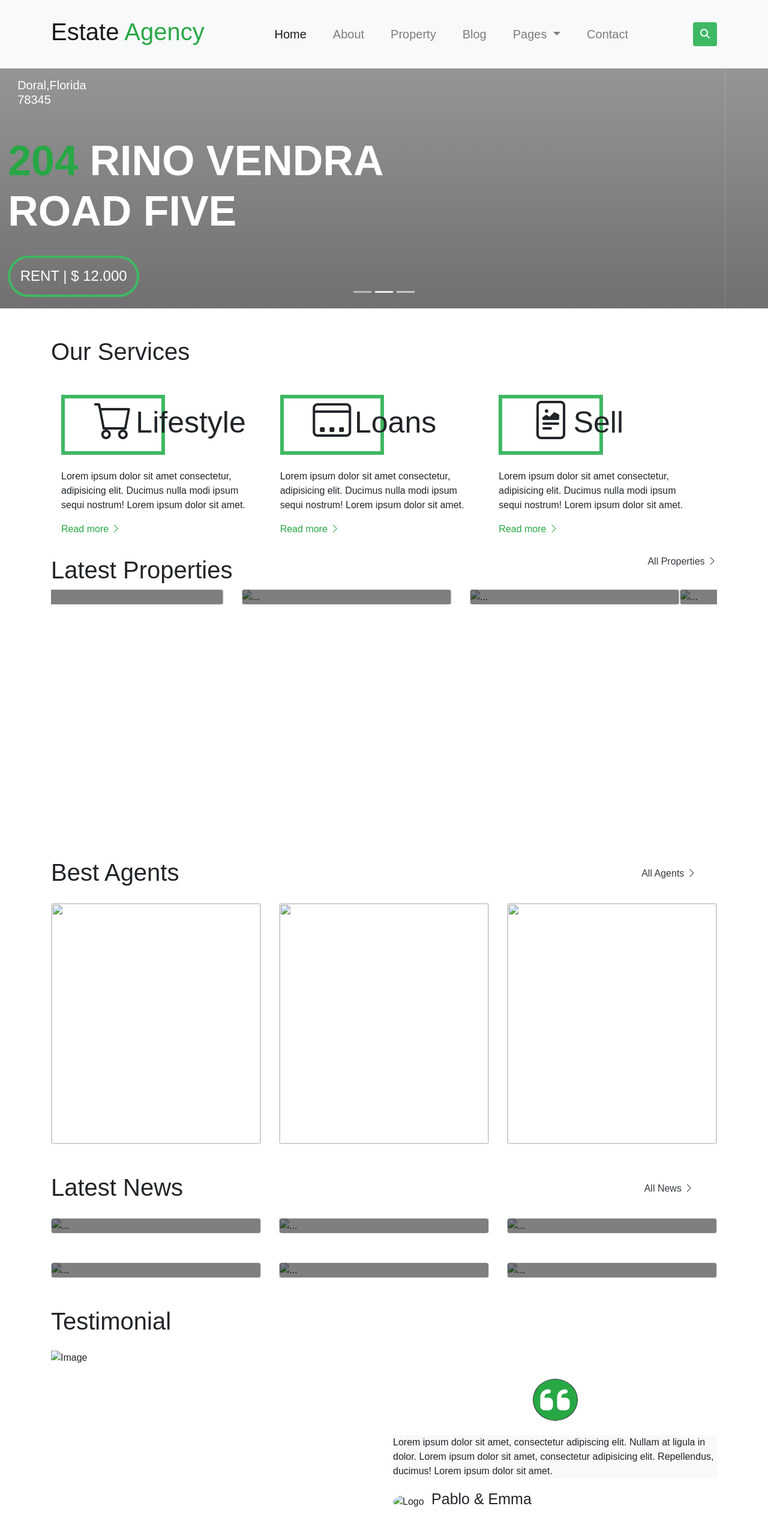
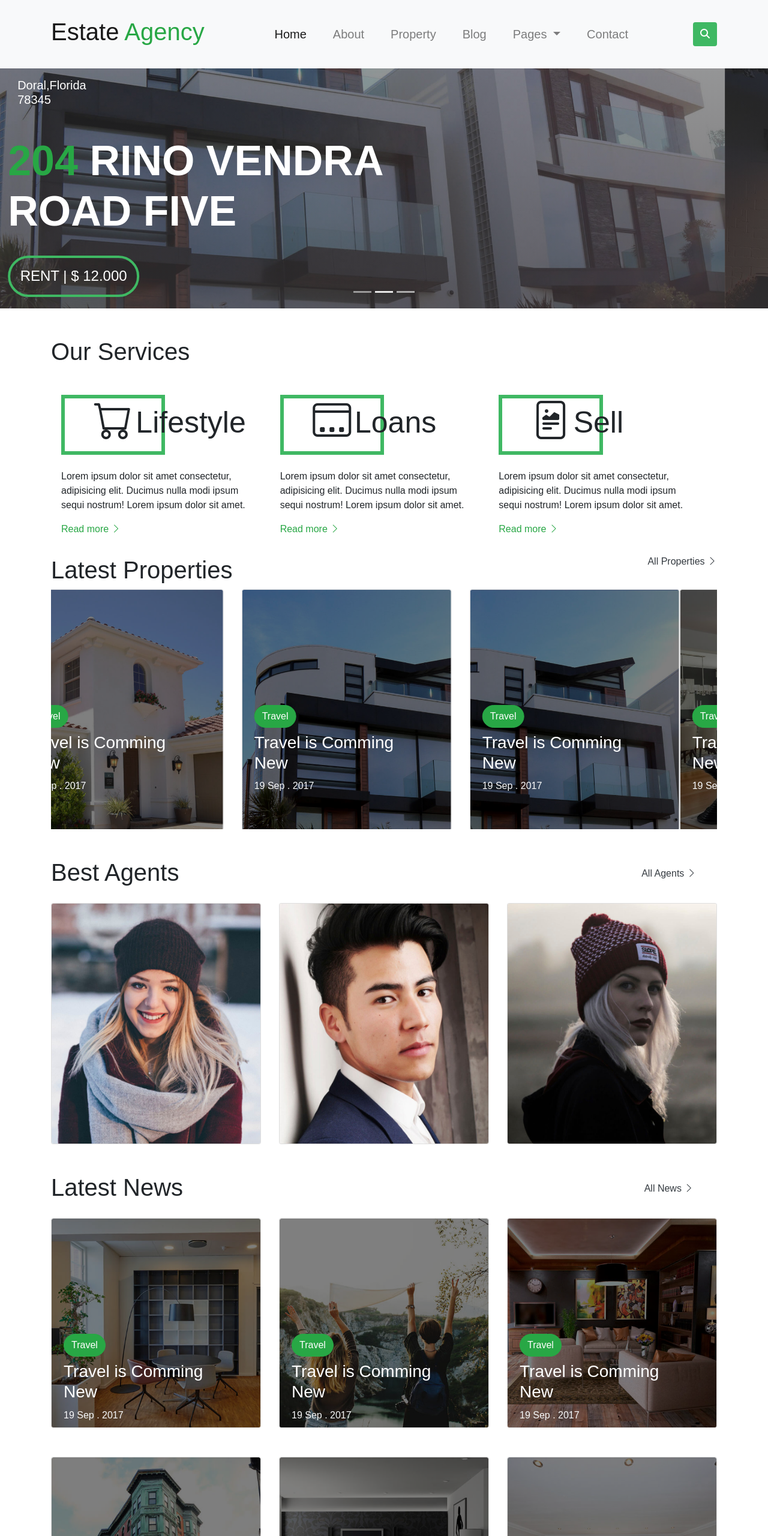
Before and after one commit to F20RSEEN1M01023H/Estate-Agency-Website, a plain HTML site: page index.html in a window 1280 px wide. Shown: the top 2560 px of the page at 60% size. Drawn offline with nearby package versions, Linux system fonts and the light colour scheme.

Commit message:
Update index.html

```diff
--- a/index.html
+++ b/index.html
@@ -198,7 +198,7 @@
             </ol>
             <div class="carousel-inner">
                 <div class="carousel-item active"
-                    style="background-image:linear-gradient(to bottom, rgba(51, 52, 54, 0.52), rgba(61, 58, 60, 0.73)), url('assets/img/slide-1.jpg');">
+                    style="background-image:linear-gradient(to bottom, rgba(51, 52, 54, 0.52), rgba(61, 58, 60, 0.73)), url('assets/slide-1.jpg');">
                     <div class="container text-white">
                         <div class="row">
                             <div class="col-8">
@@ -215,7 +215,7 @@
                     </div>
                 </div>
                 <div class="carousel-item"
-                    style="background-image:linear-gradient(to bottom, rgba(51, 52, 54, 0.52), rgba(61, 58, 60, 0.73)), url('assets/img/slide-2.jpg');">
+                    style="background-image:linear-gradient(to bottom, rgba(51, 52, 54, 0.52), rgba(61, 58, 60, 0.73)), url('assets/slide-2.jpg');">
                     <div class="container text-white">
                         <div class="row">
                             <div class="col-8">
@@ -232,7 +232,7 @@
                     </div>
                 </div>
                 <div class="carousel-item"
-                    style="background-image: linear-gradient(to bottom, rgba(51, 52, 54, 0.52), rgba(61, 58, 60, 0.73)),url('assets/img/slide-3.jpg');">
+                    style="background-image: linear-gradient(to bottom, rgba(51, 52, 54, 0.52), rgba(61, 58, 60, 0.73)),url('assets/slide-3.jpg');">
                     <div class="container text-white">
                         <div class="row">
                             <div class="col-8">
@@ -345,7 +345,7 @@
 
                                     <div class="col-lg-4 col-md-6 col-sm-11">
                                         <div class="card">
-                                            <img src="assets/img/property-2.jpg" class="card-img-top img-zoom img-fluid"
+                                            <img src="assets/property-2.jpg" class="card-img-top img-zoom img-fluid"
                                                 alt="...">
                                             <div class="card-img-overlay bg"
                                                 style="height: 400px; width: 100%; background-color: black;">
@@ -365,7 +365,7 @@
                                     </div>
                                     <div class="col-lg-4 col-md-6 col-sm-11">
                                         <div class="card">
-                                            <img src="assets/img/property-3.jpg" class="card-img-top img-zoom img-fluid"
+                                            <img src="assets/property-3.jpg" class="card-img-top img-zoom img-fluid"
                                                 alt="...">
                                             <div class="card-img-overlay bg"
                                                 style="height: 400px; width: 100%; background-color: black;">
@@ -389,7 +389,7 @@
                                 <div class="row">
                                     <div class="col-4">
                                         <div class="card">
-                                            <img src="assets/img/property-4.jpg" class="card-img-top img-zoom img-fluid"
+                                            <img src="assets/property-4.jpg" class="card-img-top img-zoom img-fluid"
                                                 alt="...">
                                             <div class="card-img-overlay bg"
                                                 style="height: 400px; width: 100%; background-color: black;">
@@ -409,7 +409,7 @@
                                     </div>
                                     <div class="col-4">
                                         <div class="card">
-                                            <img src="assets/img/property-5.jpg" class="card-img-top img-zoom img-fluid"
+                                            <img src="assets/property-5.jpg" class="card-img-top img-zoom img-fluid"
                                                 alt="...">
                                             <div class="card-img-overlay bg"
                                                 style="height: 400px; width: 100%; background-color: black;">
@@ -429,7 +429,7 @@
                                     </div>
                                     <div class="col-4">
                                         <div class="card">
-                                            <img src="assets/img/property-6.jpg" class="card-img-top img-zoom img-fluid"
+                                            <img src="assets/property-6.jpg" class="card-img-top img-zoom img-fluid"
                                                 alt="...">
                                             <div class="card-img-overlay bg"
                                                 style="height: 400px; width: 100%; background-color: black;">
@@ -453,7 +453,7 @@
                                 <div class="row">
                                     <div class="col-4">
                                         <div class="card">
-                                            <img src="assets/img/property-7.jpg" class="card-img-top img-zoom img-fluid"
+                                            <img src="assets/property-7.jpg" class="card-img-top img-zoom img-fluid"
                                                 alt="...">
                                             <div class="card-img-overlay bg"
                                                 style="height: 400px; width: 100%; background-color: black;">
@@ -473,7 +473,7 @@
                                     </div>
                                     <div class="col-4">
                                         <div class="card">
-                                            <img src="assets/img/property-8.jpg" class="card-img-top img-zoom img-fluid"
+                                            <img src="assets/property-8.jpg" class="card-img-top img-zoom img-fluid"
                                                 alt="...">
                                             <div class="card-img-overlay bg"
                                                 style="height: 400px; width: 100%; background-color: black;">
@@ -493,7 +493,7 @@
                                     </div>
                                     <div class="col-4">
                                         <div class="card">
-                                            <img src="assets/img/property-9.jpg" class="card-img-top img-zoom img-fluid"
+                                            <img src="assets/property-9.jpg" class="card-img-top img-zoom img-fluid"
                                                 alt="...">
                                             <div class="card-img-overlay bg"
                                                 style="height: 400px; width: 100%; background-color: black;">
@@ -542,7 +542,7 @@
             <div class="row mt-3">
                 <div class="col-4">
                     <div class="card">
-                        <img src="assets/img/agent-4.jpg" class="img" width="100%" height="400px">
+                        <img src="assets/agent-4.jpg" class="img" width="100%" height="400px">
                         <div class="card-img-overlay hv" style="height: 400px; width: 100%;">
                             <h2 class="card-title mt-2">Hammad Ashraf</h2>
                             <p class="card-text mt-2">Lorem ipsum dolor sit amet consectetur adipisicing elit. Molestias
@@ -560,7 +560,7 @@
                 </div>
                 <div class="col-4">
                     <div class="card">
-                        <img src="assets/img/agent-1.jpg" alt="" class="img" width="100%" height="400px">
+                        <img src="assets/agent-1.jpg" alt="" class="img" width="100%" height="400px">
                         <div class="card-img-overlay hv" style="height: 400px; width: 100%;">
                             <h2 class="card-title mt-2">Hammad Ashraf</h2>
                             <p class="card-text mt-2">Lorem ipsum dolor sit amet consectetur adipisicing elit. Molestias
@@ -578,7 +578,7 @@
                 </div>
                 <div class="col-4">
                     <div class="card">
-                        <img src="assets/img/agent-5.jpg" alt="" class="img" width="100%" height="400px">
+                        <img src="assets/agent-5.jpg" alt="" class="img" width="100%" height="400px">
                         <div class="card-img-overlay hv" style="height: 400px; width: 100%;">
                             <h2 class="card-title mt-2">Hammad Ashraf</h2>
                             <p class="card-text mt-2">Lorem ipsum dolor sit amet consectetur adipisicing elit. Molestias
@@ -613,7 +613,7 @@
                 ">
                 <div class="col-4">
                     <div class="card">
-                        <img src="assets/img/post-4.jpg" class="card-img-top img-zoom img-fluid" alt="...">
+                        <img src="assets/post-4.jpg" class="card-img-top img-zoom img-fluid" alt="...">
                         <div class="card-img-overlay bg" style="height: 400px; width: 100%; background-color: black;">
                         </div>
                         <div class="card-img-overlay text-white mt-5 pt-5" style="height: 400px; width: 100%; ">
@@ -629,7 +629,7 @@
                 </div>
                 <div class="col-4">
                     <div class="card">
-                        <img src="assets/img/post-3.jpg" class="card-img-top img-zoom img-fluid" alt="...">
+                        <img src="assets/post-3.jpg" class="card-img-top img-zoom img-fluid" alt="...">
                         <div class="card-img-overlay bg" style="height: 400px; width: 100%; background-color: black;">
                         </div>
                         <div class="card-img-overlay text-white mt-5 pt-5" style="height: 400px; width: 100%; ">
@@ -645,7 +645,7 @@
                 </div>
                 <div class="col-4">
                     <div class="card">
-                        <img src="assets/img/post-2.jpg" class="card-img-top img-zoom img-fluid" alt="...">
+                        <img src="assets/post-2.jpg" class="card-img-top img-zoom img-fluid" alt="...">
                         <div class="card-img-overlay bg" style="height: 400px; width: 100%; background-color: black;">
                         </div>
                         <div class="card-img-overlay text-white mt-5 pt-5" style="height: 400px; width: 100%; ">
@@ -661,7 +661,7 @@
                 </div>
                 <div class="col-4 mt-5">
                     <div class="card">
-                        <img src="assets/img/post-1.jpg" class="card-img-top img-zoom img-fluid" alt="...">
+                        <img src="assets/post-1.jpg" class="card-img-top img-zoom img-fluid" alt="...">
                         <div class="card-img-overlay bg" style="height: 400px; width: 100%; background-color: black;">
                         </div>
                         <div class="card-img-overlay text-white mt-5 pt-5" style="height: 400px; width: 100%; ">
@@ -677,7 +677,7 @@
                 </div>
                 <div class="col-4 mt-5">
                     <div class="card">
-                        <img src="assets/img/post-5.jpg" class="card-img-top img-zoom img-fluid" alt="...">
+                        <img src="assets/post-5.jpg" class="card-img-top img-zoom img-fluid" alt="...">
                         <div class="card-img-overlay bg" style="height: 400px; width: 100%; background-color: black;">
                         </div>
                         <div class="card-img-overlay text-white mt-5 pt-5" style="height: 400px; width: 100%; ">
@@ -693,7 +693,7 @@
                 </div>
                 <div class="col-4 mt-5">
                     <div class="card">
-                        <img src="assets/img/post-6.jpg" class="card-img-top img-zoom img-fluid" alt="...">
+                        <img src="assets/post-6.jpg" class="card-img-top img-zoom img-fluid" alt="...">
                         <div class="card-img-overlay bg" style="height: 400px; width: 100%; background-color: black;">
                         </div>
                         <div class="card-img-overlay text-white mt-5 pt-5" style="height: 400px; width: 100%; ">
@@ -719,7 +719,7 @@
                     <div class="carousel-item active">
                         <div class="row mt-3">
                             <div class="col-md-6">
-                                <img src="assets/img/testimonial-1.jpg" class="img-fluid" alt="Image">
+                                <img src="assets/testimonial-1.jpg" class="img-fluid" alt="Image">
                             </div>
                             <div class="col-md-6">
                                 <div class="d-flex  align-items-center mt-5">
@@ -734,7 +734,7 @@
                                                 Repellendus, ducimus! Lorem ipsum dolor sit amet.</p>
                                         </div>
                                         <div class="logo">
-                                            <img src="assets/img/mini-testimonial-1.jpg " alt="Logo"
+                                            <img src="assets/mini-testimonial-1.jpg " alt="Logo"
                                                 class="img-fluid rounded-circle">
                                             <span class="fw-bold mx-2 " style="font-size: 25px;"> Albert & Erika </span>
                                         </div>
@@ -746,7 +746,7 @@
                     <div class="carousel-item">
                         <div class="row mt-3">
                             <div class="col-md-6">
-                                <img src="assets/img/testimonial-2.jpg" class="img-fluid" alt="Image">
+                                <img src="assets/testimonial-2.jpg" class="img-fluid" alt="Image">
                             </div>
                             <div class="col-md-6">
                                 <div class="d-flex  align-items-center mt-5">
@@ -761,7 +761,7 @@
                                                 Repellendus, ducimus! Lorem ipsum dolor sit amet.</p>
                                         </div>
                                         <div class="logo">
-                                            <img src="assets/img/mini-testimonial-2.jpg " alt="Logo"
+                                            <img src="assets/mini-testimonial-2.jpg " alt="Logo"
                                                 class="img-fluid rounded-circle">
                                             <span class="fw-bold mx-2 " style="font-size: 25px;"> Pablo & Emma </span>
                                         </div>
```
